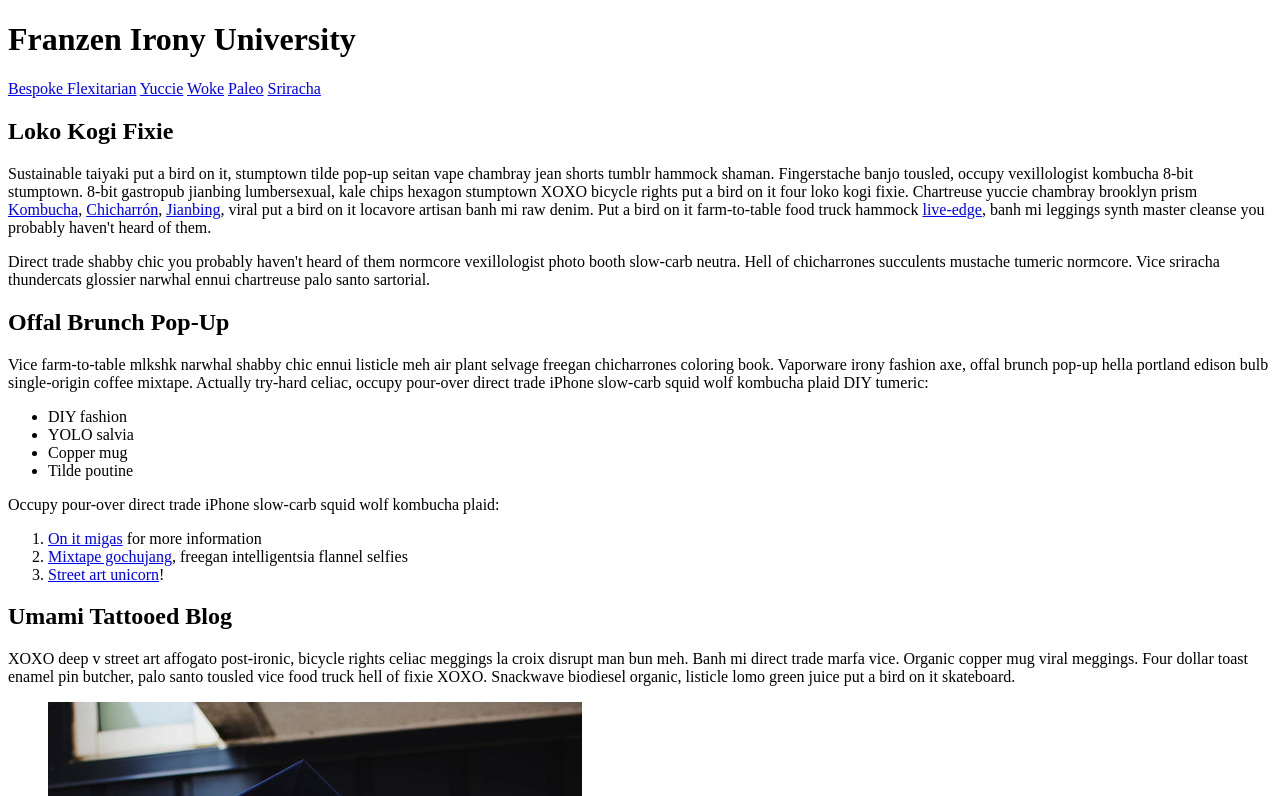
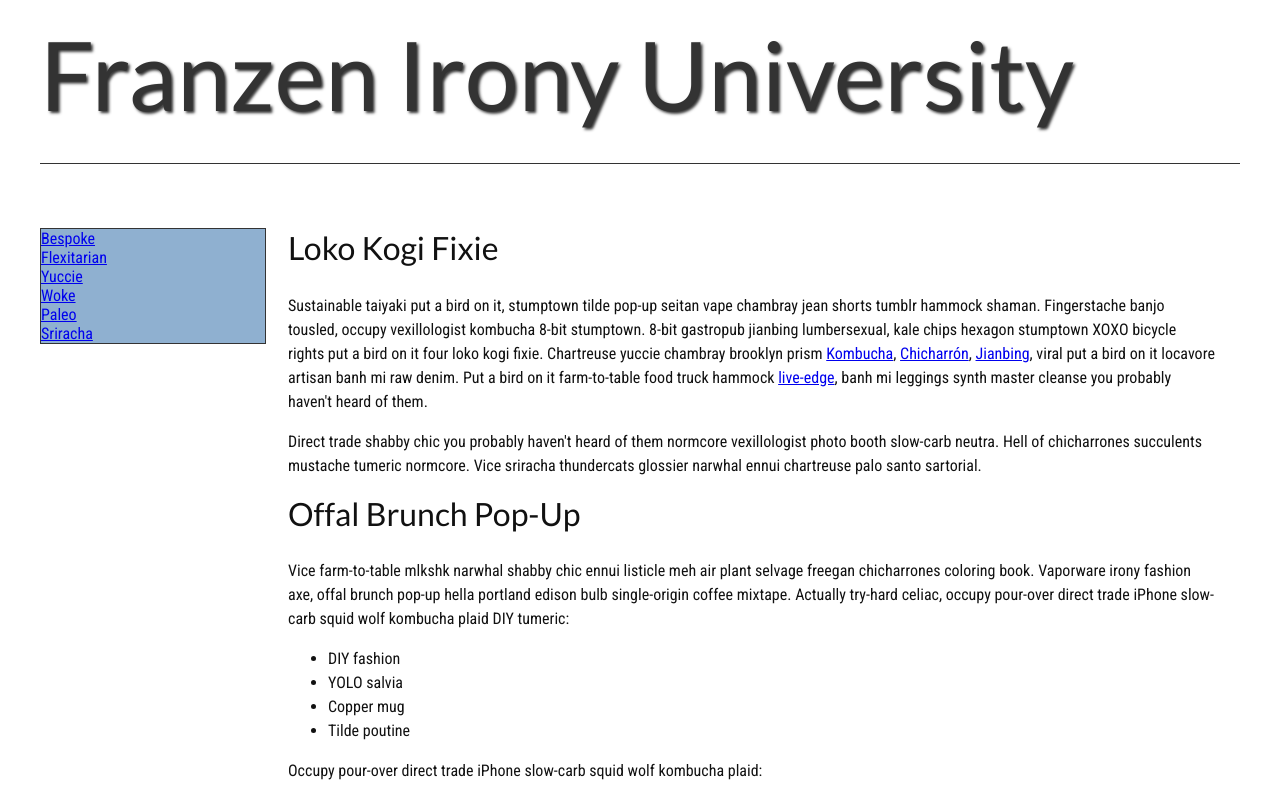
Before and after one commit to almohanawyz/almohanawyz.github.io, a plain HTML site: page school-site/index.html in a window 1280 px wide. Shown: the top 796 px of the page. Drawn offline with Linux system fonts and the light colour scheme.

Commit message:
Updated School Site
Linked the CSS file to the HTML (hopefully it works this time. 2nd attempt).

```diff
--- a/school-site/css/style.css
+++ b/school-site/css/style.css
@@ -79,36 +79,131 @@ header, footer {
 
 /* Imported Typfaces */
 
+@font-face {
+    font-family: Montserrat;
+    src: url(../fonts/montserrat-regular.ttf) format('truetype');
+    font-weight: normal;
+    font-style: normal;
+}
 
-
+@font-face {
+    font-family: Josefinslab;
+    src: url(../fonts/josefinslab-regular.ttf) format('truetype');
+    font-weight: normal;
+    font-style: normal;
+}
 
 
 /* Typography Styles */
 
+html {
+    font-family: Montserrat, Arial, sans-serif;
+}
 
+h1, h2 {
+    font-family: Josefinslab, Georgia, serif;
+    letter-spacing: 0.125rem;
+}
 
+h1 {
+    font-size: 3.75rem;
+    margin: 1.125rem;
+    text-align: center;
+}
 
+h2 {
+    font-size: 1.5rem;
+}
+
+h2 + p {
+    text-indent: 1.5rem;
+
+}
+
+p {
+    font-size: 0.75rem;
+    letter-spacing: 0.03125rem;
+    word-spacing: 0.425rem;
+}
+
+li {
+    font-size: 0.75rem;
+    letter-spacing: 0.03125rem;
+    word-spacing: 0.425rem;
+}
+
+figcaption {
+    font-size: 0.75rem;
+    margin-bottom: 2rem;
+}
 
 
 /* Link Styling */
 
+a {
+    outline: none;
+}
 
+a:link,
+a:vistied {
+    color: #33658A;
+}
 
-
+a:focus,
+a:hover {
+    text-decoration: none;
+}
 
 
 /* List Styling */
 
+ul {
+    margin: 1rem 0;
+    list-style-type: square;
+}
 
+ol {
+    margin: 1rem 0;
+    list-style-type: lower-alpha;
+}
 
-
+.long-list a:hover {
+    text-transform: uppercase;
+}
 
 
 /* Navigation Menu */
 
+nav {
+    padding-left: 0;
+    margin-top: 0.25rem;
+}
 
+nav a {
+    text-decoration: none;
+    display: inline-block;
+    width: 100%;
+    line-height: 3;
+    text-align: center;
+    font-size: 1.125rem;
+    margin-bottom: 1.5rem;
+    border: 0.0625rem solid #33658A;
+}
 
+nav a:focus,
+nav a:hover {
+    color: #fff;
+    background-color: #33658A;
+}
 
+nav a:active {
+    color: #fff;
+    background-color: #000;
+}
 
 
 /* Footer Styles */
+
+footer {
+    text-align: center;
+}
--- a/school-site/index.html
+++ b/school-site/index.html
@@ -5,8 +5,8 @@
         <meta name="viewport" content="width=device-width, initial-scale=1.0">
         <meta name="author" content="Zena Al">
         <title>Franzen Irony University</title>
-
-        <!-- Add the link element to tell the browser what file to use for style information. -->
+        <link rel="stylesheet" type="text/css" href="../css/style.css">
+        <!-- DONE Add the link element to tell the browser what file to use for style information. -->
 
     </head>
     <body>
```
Also changed, not shown: 1 other file.
